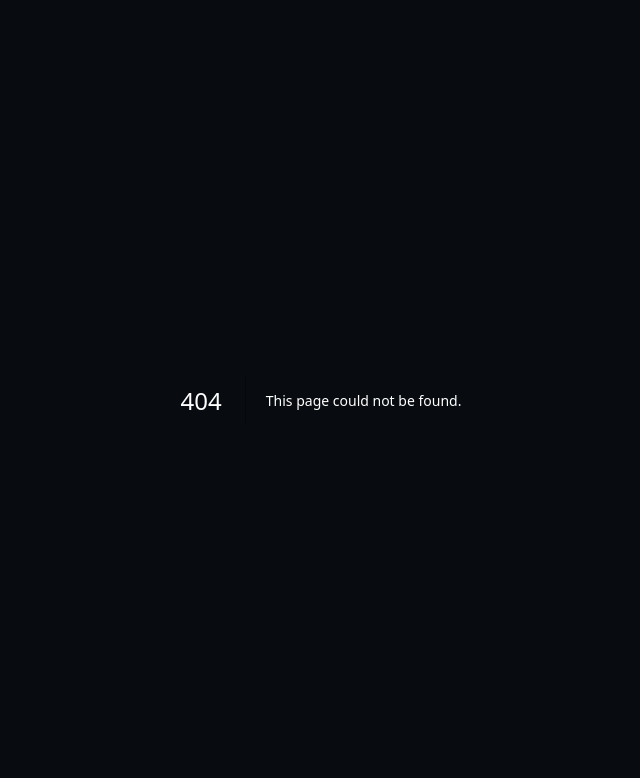
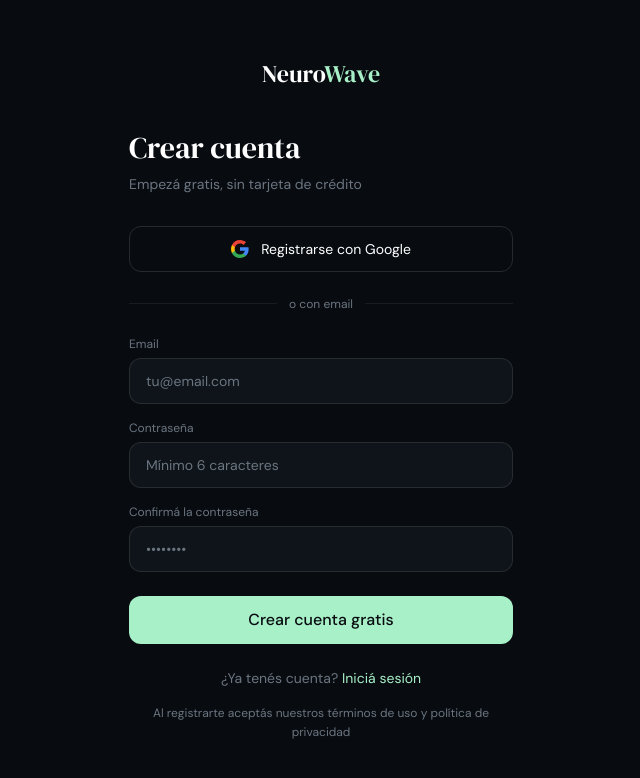
Before and after one commit to Solang3/neurowave, a Next.js app: page /registro in a window 1280 px wide. Before the commit this address had no page. Shown: the top 778 px of the page, without its empty margins (319-959 px from the left). Built offline with nearby package versions, Linux system fonts and the light colour scheme.

Commit message:
feat: navbar con login/registro + página de registro

```diff
--- /dev/null
+++ b/src/app/registro/page.tsx
@@ -0,0 +1,173 @@
+'use client'
+
+import { useState } from 'react'
+import { createClient } from '@/lib/supabase/client'
+import Link from 'next/link'
+
+export default function RegistroPage() {
+  const [email, setEmail] = useState('')
+  const [password, setPassword] = useState('')
+  const [confirm, setConfirm] = useState('')
+  const [loading, setLoading] = useState(false)
+  const [error, setError] = useState<string | null>(null)
+  const [success, setSuccess] = useState(false)
+
+  async function handleRegister(e: React.FormEvent) {
+    e.preventDefault()
+    setError(null)
+
+    if (password !== confirm) {
+      setError('Las contraseñas no coinciden')
+      return
+    }
+    if (password.length < 6) {
+      setError('La contraseña debe tener al menos 6 caracteres')
+      return
+    }
+
+    setLoading(true)
+    const supabase = createClient()
+    const { error } = await supabase.auth.signUp({
+      email,
+      password,
+      options: {
+        emailRedirectTo: `${window.location.origin}/dashboard`,
+      },
+    })
+
+    if (error) {
+      setError(error.message)
+    } else {
+      setSuccess(true)
+    }
+    setLoading(false)
+  }
+
+  async function handleGoogle() {
+    const supabase = createClient()
+    await supabase.auth.signInWithOAuth({
+      provider: 'google',
+      options: { redirectTo: `${window.location.origin}/auth/callback` },
+    })
+  }
+
+  if (success) {
+    return (
+      <div className="min-h-screen bg-bg flex flex-col items-center justify-center px-4">
+        <Link href="/" className="font-serif text-2xl mb-10">
+          Neuro<span className="text-accent">Wave</span>
+        </Link>
+        <div className="w-full max-w-sm text-center">
+          <div className="w-16 h-16 rounded-full bg-accent/10 border border-accent/20 flex items-center justify-center mx-auto mb-6 text-2xl">
+            ✉️
+          </div>
+          <h1 className="font-serif text-3xl mb-3">Revisá tu email</h1>
+          <p className="text-muted text-sm leading-relaxed mb-6">
+            Te enviamos un link de confirmación a <strong className="text-white">{email}</strong>.
+            Clickealo para activar tu cuenta.
+          </p>
+          <Link href="/login" className="text-xs text-accent hover:underline">
+            ← Volver al login
+          </Link>
+        </div>
+      </div>
+    )
+  }
+
+  return (
+    <div className="min-h-screen bg-bg flex flex-col items-center justify-center px-4">
+      <Link href="/" className="font-serif text-2xl mb-10">
+        Neuro<span className="text-accent">Wave</span>
+      </Link>
+
+      <div className="w-full max-w-sm">
+        <h1 className="font-serif text-3xl mb-2">Crear cuenta</h1>
+        <p className="text-muted text-sm mb-8">Empezá gratis, sin tarjeta de crédito</p>
+
+        {/* Google */}
+        <button
+          onClick={handleGoogle}
+          className="w-full flex items-center justify-center gap-3 border border-white/[0.12] rounded-xl py-3 text-sm hover:bg-white/[0.04] transition-colors mb-6"
+        >
+          <svg width="18" height="18" viewBox="0 0 18 18" fill="none">
+            <path d="M17.64 9.2c0-.637-.057-1.251-.164-1.84H9v3.481h4.844c-.209 1.125-.843 2.078-1.796 2.717v2.258h2.908c1.702-1.567 2.684-3.875 2.684-6.615z" fill="#4285F4"/>
+            <path d="M9 18c2.43 0 4.467-.806 5.956-2.184l-2.908-2.258c-.806.54-1.837.86-3.048.86-2.344 0-4.328-1.584-5.036-3.711H.957v2.332A8.997 8.997 0 0 0 9 18z" fill="#34A853"/>
+            <path d="M3.964 10.707A5.41 5.41 0 0 1 3.682 9c0-.593.102-1.17.282-1.707V4.961H.957A8.996 8.996 0 0 0 0 9c0 1.452.348 2.827.957 4.039l3.007-2.332z" fill="#FBBC05"/>
+            <path d="M9 3.58c1.321 0 2.508.454 3.44 1.345l2.582-2.58C13.463.891 11.426 0 9 0A8.997 8.997 0 0 0 .957 4.961L3.964 7.293C4.672 5.163 6.656 3.58 9 3.58z" fill="#EA4335"/>
+          </svg>
+          Registrarse con Google
+        </button>
+
+        <div className="flex items-center gap-3 mb-6">
+          <div className="flex-1 h-px bg-white/[0.07]" />
+          <span className="text-xs text-muted">o con email</span>
+          <div className="flex-1 h-px bg-white/[0.07]" />
+        </div>
+
+        <form onSubmit={handleRegister} className="flex flex-col gap-4">
+          <div>
+            <label className="text-xs text-muted mb-1.5 block">Email</label>
+            <input
+              type="email"
+              value={email}
+              onChange={(e) => setEmail(e.target.value)}
+              placeholder="tu@email.com"
+              required
+              className="w-full bg-surface border border-white/[0.1] rounded-xl px-4 py-3 text-sm text-white placeholder:text-muted focus:outline-none focus:border-accent/50 transition-colors"
+            />
+          </div>
+
+          <div>
+            <label className="text-xs text-muted mb-1.5 block">Contraseña</label>
+            <input
+              type="password"
+              value={password}
+              onChange={(e) => setPassword(e.target.value)}
+              placeholder="Mínimo 6 caracteres"
+              required
+              minLength={6}
+              className="w-full bg-surface border border-white/[0.1] rounded-xl px-4 py-3 text-sm text-white placeholder:text-muted focus:outline-none focus:border-accent/50 transition-colors"
+            />
+          </div>
+
+          <div>
+            <label className="text-xs text-muted mb-1.5 block">Confirmá la contraseña</label>
+            <input
+              type="password"
+              value={confirm}
+              onChange={(e) => setConfirm(e.target.value)}
+              placeholder="••••••••"
+              required
+              className="w-full bg-surface border border-white/[0.1] rounded-xl px-4 py-3 text-sm text-white placeholder:text-muted focus:outline-none focus:border-accent/50 transition-colors"
+            />
+          </div>
+
+          {error && (
+            <p className="text-xs text-red-400 bg-red-500/10 border border-red-500/20 rounded-lg px-3 py-2">
+              {error}
+            </p>
+          )}
+
+          <button
+            type="submit"
+            disabled={loading}
+            className="w-full bg-accent text-bg font-medium py-3 rounded-xl hover:opacity-90 transition-opacity disabled:opacity-50 mt-2"
+          >
+            {loading ? 'Creando cuenta...' : 'Crear cuenta gratis'}
+          </button>
+        </form>
+
+        <p className="text-center text-sm text-muted mt-6">
+          ¿Ya tenés cuenta?{' '}
+          <Link href="/login" className="text-accent hover:underline">
+            Iniciá sesión
+          </Link>
+        </p>
+
+        <p className="text-xs text-muted text-center mt-4 leading-relaxed">
+          Al registrarte aceptás nuestros términos de uso y política de privacidad
+        </p>
+      </div>
+    </div>
+  )
+}
--- a/src/components/layout/Navbar.tsx
+++ b/src/components/layout/Navbar.tsx
@@ -52,13 +52,23 @@ export default function Navbar() {
           ))}
         </ul>
 
-        <Link
-          href="/dashboard"
-          className="hidden md:block bg-accent text-bg text-sm font-medium px-6 py-2.5 rounded-full hover:opacity-85 transition-opacity"
-        >
-          Empezar gratis
-        </Link>
+        {/* Desktop CTAs */}
+        <div className="hidden md:flex items-center gap-3">
+          <Link
+            href="/login"
+            className="text-sm text-muted hover:text-white transition-colors"
+          >
+            Iniciar sesión
+          </Link>
+          <Link
+            href="/registro"
+            className="bg-accent text-bg text-sm font-medium px-6 py-2.5 rounded-full hover:opacity-85 transition-opacity"
+          >
+            Empezar gratis
+          </Link>
+        </div>
 
+        {/* Hamburger */}
         <button
           onClick={() => setOpen(!open)}
           className="md:hidden z-50 w-10 h-10 flex flex-col items-center justify-center gap-[5px] rounded-xl"
@@ -76,6 +86,7 @@ export default function Navbar() {
         </button>
       </nav>
 
+      {/* Mobile menu */}
       <div className={`fixed inset-0 z-40 md:hidden transition-all duration-300 ${
         open ? 'opacity-100 pointer-events-auto' : 'opacity-0 pointer-events-none'
       }`}>
@@ -101,15 +112,22 @@ export default function Navbar() {
             ))}
           </nav>
 
-          <div className={`px-8 mt-4 transition-all duration-300 ${
+          <div className={`px-8 mt-4 flex flex-col gap-3 transition-all duration-300 ${
             open ? 'opacity-100 translate-y-0' : 'opacity-0 translate-y-4'
           }`} style={{ transitionDelay: open ? '280ms' : '0ms' }}>
             <Link
-              href="/dashboard"
+              href="/registro"
               onClick={() => setOpen(false)}
               className="block w-full bg-accent text-bg text-center font-medium py-3.5 rounded-full hover:opacity-90 transition-opacity"
             >
               Empezar gratis
+            </Link>
+            <Link
+              href="/login"
+              onClick={() => setOpen(false)}
+              className="block w-full text-center text-sm text-muted hover:text-white transition-colors py-2"
+            >
+              Iniciar sesión
             </Link>
           </div>
 
```
